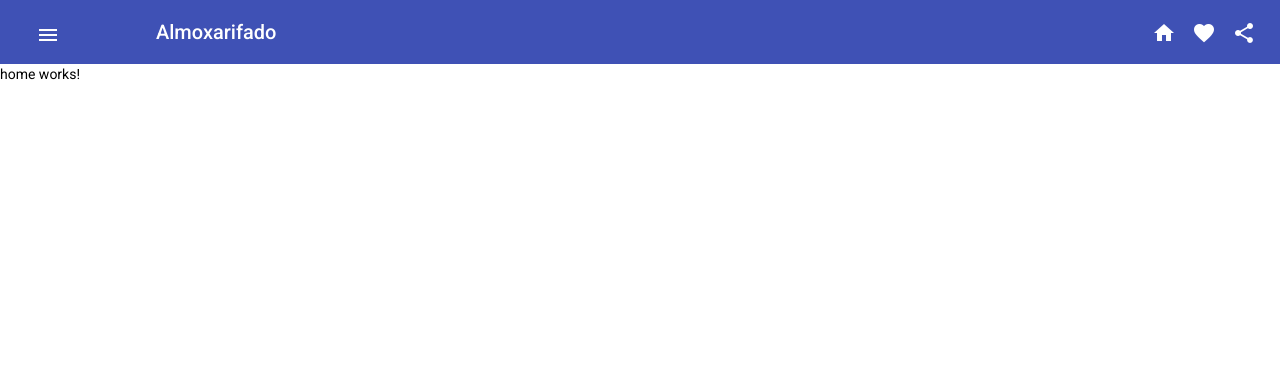
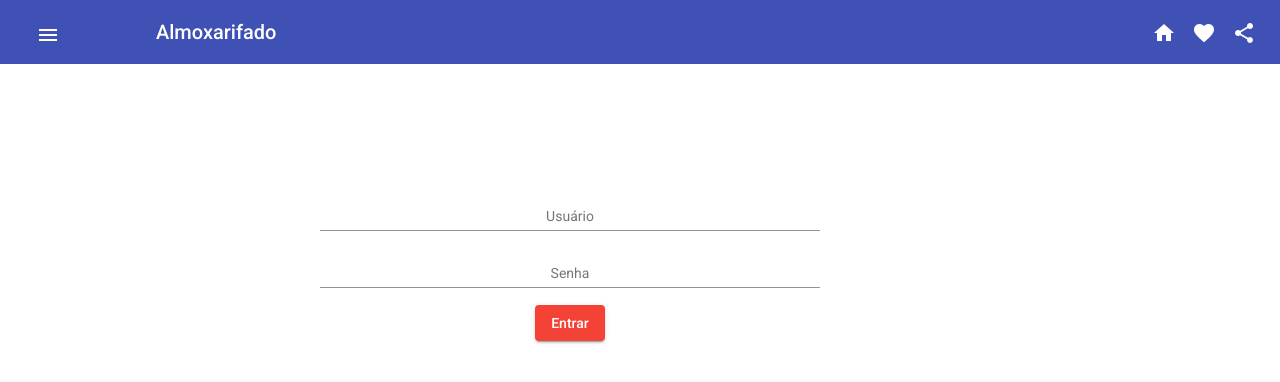
Before and after one commit to Danlei27/Basic-project-Angular, an Angular app: page / in a window 1280 px wide. Shown: the top 382 px of the page. Built offline with nearby package versions, Linux system fonts and the light colour scheme.

Commit message:
page home

```diff
--- a/src/app/home/home.component.css
+++ b/src/app/home/home.component.css
@@ -0,0 +1,11 @@
+.example-form {
+    min-width: 150px;
+    max-width: 500px;
+    width: 100%;
+    text-align-last: center;
+    margin: 10% 0 0 25%;
+  }
+
+  .example-full-width {
+    width: 100%;
+  }
--- a/src/app/home/home.component.html
+++ b/src/app/home/home.component.html
@@ -1 +1,12 @@
-<p>home works!</p>
+<form class="example-form">
+    <mat-form-field class="example-full-width">
+      <mat-label>Usuário</mat-label>
+      <input matInput placeholder="Ex. Daniel">
+    </mat-form-field>
+
+    <mat-form-field class="example-full-width">
+      <mat-label>Senha</mat-label>
+      <input matInput type="password">
+    </mat-form-field>
+    <button mat-raised-button color="warn">Entrar</button>
+  </form>
--- a/src/app/material-module.ts
+++ b/src/app/material-module.ts
@@ -40,7 +40,9 @@ import {MatTableModule} from '@angular/material/table';
 import {MatTabsModule} from '@angular/material/tabs';
 import {MatToolbarModule} from '@angular/material/toolbar';
 import {MatTooltipModule} from '@angular/material/tooltip';
+import { MatFormFieldModule } from '@angular/material/form-field';
 import {MatTreeModule} from '@angular/material/tree';
+
 
 @NgModule({
   exports: [
@@ -84,9 +86,10 @@ import {MatTreeModule} from '@angular/material/tree';
     MatTabsModule,
     MatToolbarModule,
     MatTooltipModule,
-    MatTreeModule,
     PortalModule,
     ScrollingModule,
+    MatFormFieldModule,
+    MatTreeModule
   ]
 })
 export class MaterialModule {}
```
Also changed, not shown: src/app/app.module.ts (+6 -2 lines).
